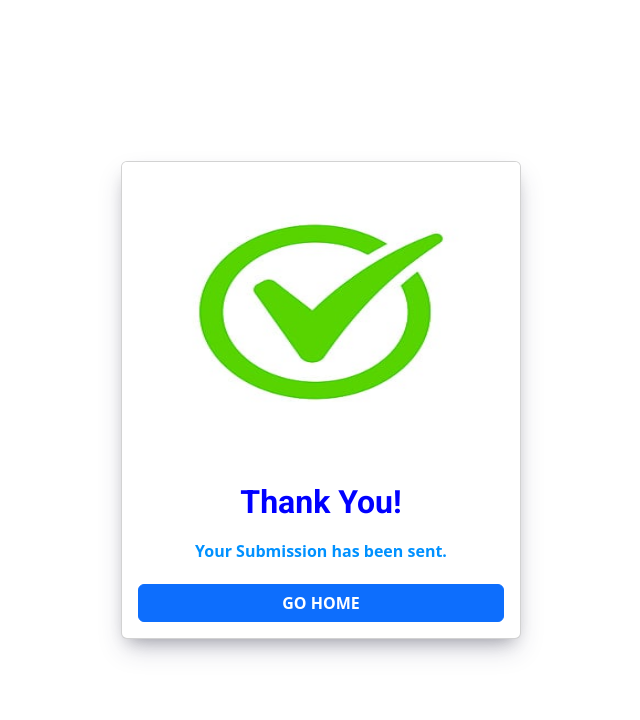
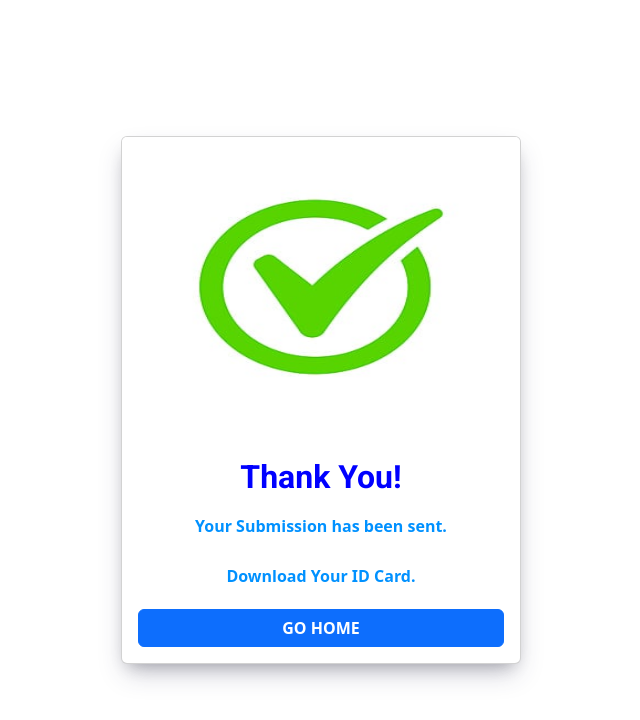
Before and after one commit to Naveed786Ahmed/SMIT-Registration-Form, a plain HTML site: page pages/submitted.html in a window 1280 px wide. Shown: the whole page, without its empty margins (319-959 px from the left). Drawn offline with nearby package versions, Linux system fonts and the light colour scheme; files whose address does not match are found by name.

Commit message:
Downlaod Mess Changes

```diff
--- a/pages/submitted.html
+++ b/pages/submitted.html
@@ -40,6 +40,7 @@
             <div class="card-body">
               <h5 class="card-title Thanks">Thank You!</h5>
               <p class="card-text subMess">Your Submission has been sent.</p>
+              <p class="card-text subMess">Download Your ID Card.</p>
               <a href="../index.html" class="btn btn-primary goHomeBtn">GO HOME</a>
             </div>
           </div>
```
